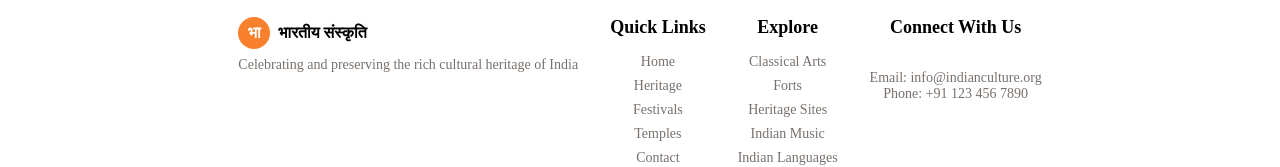
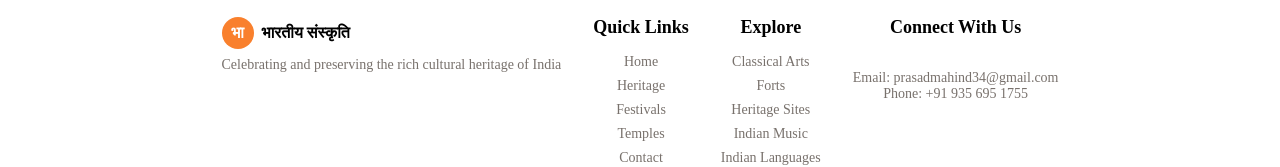
Before and after one commit to prasadmahind123/IndianCulture, a React (Vite) app: page / in a window 1280 px wide. Shown: the part 3803-3970 px from the top of the page. Built offline with nearby package versions, Linux system fonts and the light colour scheme; no server answers.

Commit message:
Update Footer.jsx

```diff
--- a/src/Components/Footer.jsx
+++ b/src/Components/Footer.jsx
@@ -110,8 +110,8 @@ const handleTemples = () => {
             <div className="footer-column">
               <h3 className="footer-heading">Connect With Us</h3>
               <div className="contact-info">
-                <p className="contact-text">Email: info@indianculture.org</p>
-                <p className="contact-text">Phone: +91 123 456 7890</p>
+                <p className="contact-text">Email: prasadmahind34@gmail.com</p>
+                <p className="contact-text">Phone: +91 935 695 1755</p>
               </div>
             </div>
           </div>
```
